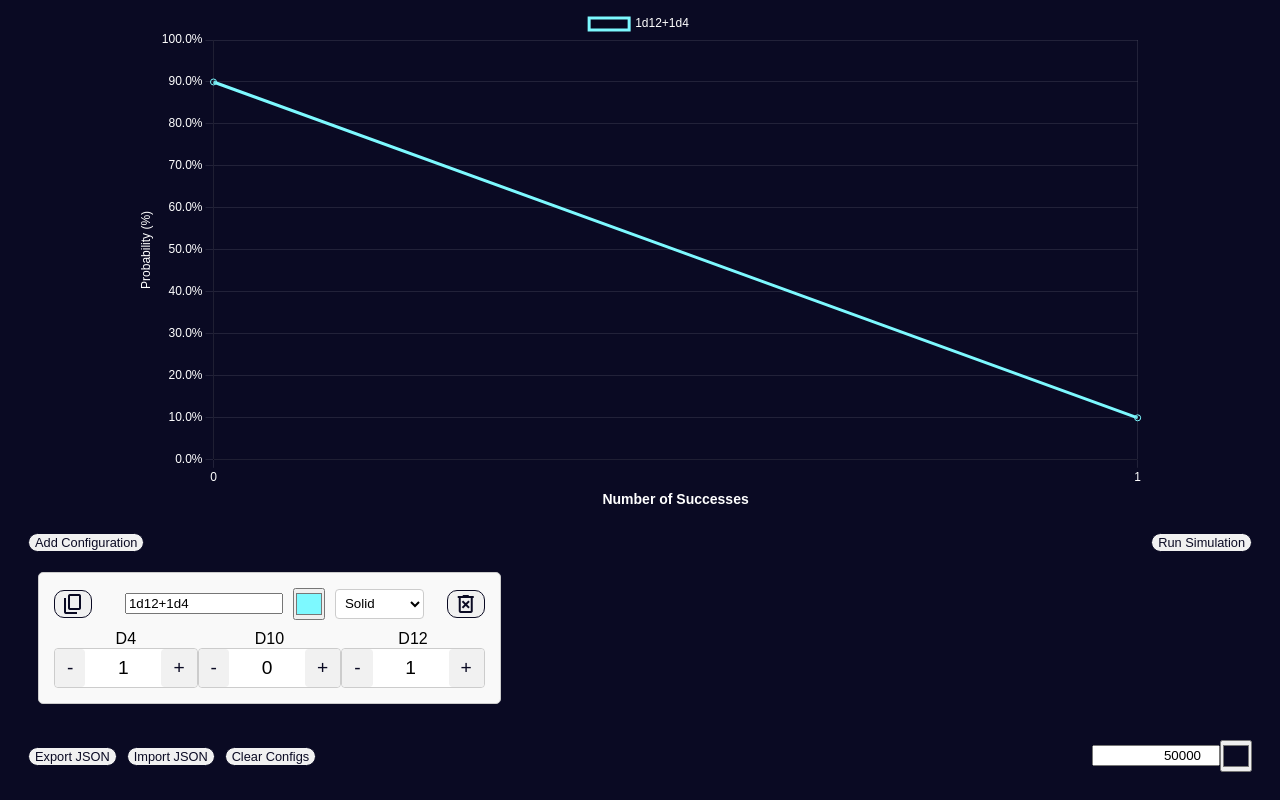
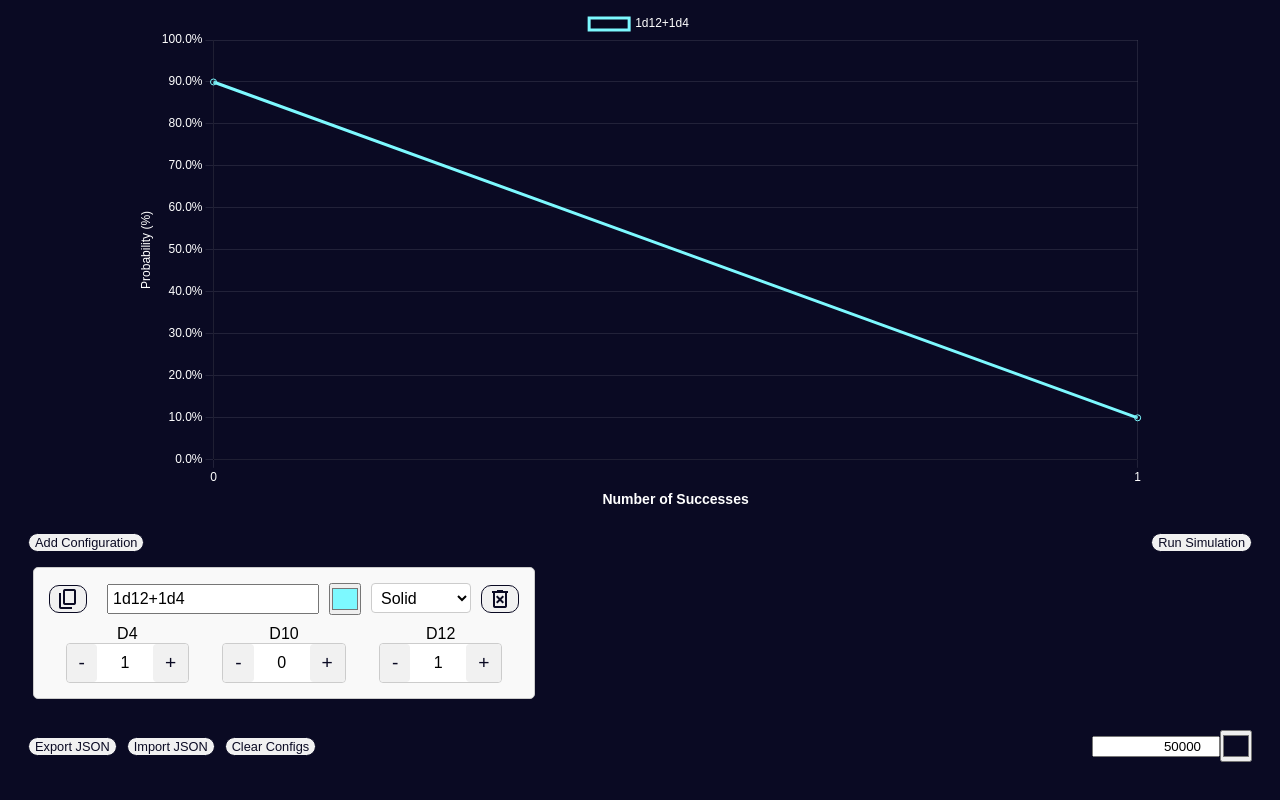
Before and after one commit to CoreyJSteiner/game-success-chart, a React (Vite) app: page / in a window 1280 px wide. Built offline with nearby package versions, Linux system fonts and the light colour scheme.

Commit message:
updates css for configs

```diff
--- a/index.css
+++ b/index.css
@@ -61,8 +61,8 @@ button {
 .number-input input {
     border: none;
     text-align: center;
-    width: 60px;
-    font-size: 1.2rem;
+    width: 40px;
+    font-size: 1rem;
     padding: 8px;
     appearance: textfield;
     -moz-appearance: textfield;
@@ -77,16 +77,19 @@ button {
 /* Configs */
 #config-name {
     margin-right: 10px;
-    width: 150px;
+    width: 200px;
+    padding: 4px;
+    font-size: 1rem;
 }
 
-#line-style {
+#line-style-dropdown {
     height: 30px;
     padding: 0 5px;
     border-radius: 4px;
     border: 1px solid #ccc;
     background: white;
     margin-left: 10px;
+    font-size: 1rem;
 }
 
 
@@ -176,16 +179,14 @@ button {
 
 
 /* Config Input */
-.config-box {
+.config {
     border: 1px solid #ccc;
     padding: 15px;
-    margin: 10px;
+    margin: 5px;
     border-radius: 5px;
     background: #f9f9f9;
     min-width: 250px;
-    /* Minimum width for each config box */
     flex: 0 0 auto;
-    /* Prevent shrinking/growing */
 }
 
 #config-controls {
@@ -199,7 +200,7 @@ button {
     flex-direction: row;
     overflow-x: auto;
     padding: 10px 0;
-    gap: 15px;
+    margin: 0;
     scrollbar-width: thin;
     /* For Firefox */
 }
--- a/src/components/LineConfigDisplay.jsx
+++ b/src/components/LineConfigDisplay.jsx
@@ -7,7 +7,7 @@ const LineConfigDisplay = ({ lineConfig, onUpdate, onRemove, onDuplicate }) => {
   }
 
   return (
-    <div className='config-box' id={lineConfig.id}>
+    <div className='config' id={lineConfig.id}>
       <div id='config-header'>
         <div id='config-controls'>
           {/* <ButtonLineConfig iconName='arrow_left' /> */}
@@ -32,7 +32,7 @@ const LineConfigDisplay = ({ lineConfig, onUpdate, onRemove, onDuplicate }) => {
             value={lineConfig.lineColor}
           />
           <select
-            id='line-style'
+            id='line-style-dropdown'
             onChange={e => handleChange('lineStyle', e.target.value)}
             value={lineConfig.lineStyle}
           >
```
